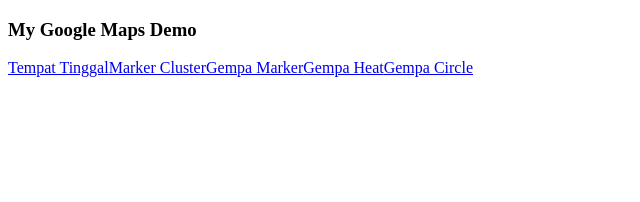
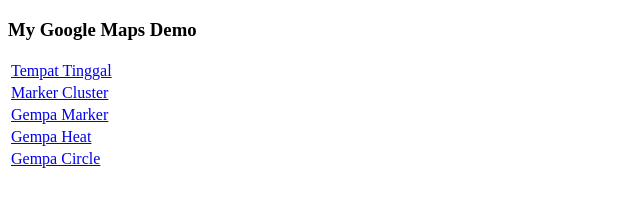
Before and after one commit to L200150094/L200150094.github.io, a plain HTML site: page index.html in a window 1280 px wide. Shown: the whole page, without its empty margins (0-640 px from the left). Drawn offline with Linux system fonts and the light colour scheme.

Commit message:
Update index.html

```diff
--- a/index.html
+++ b/index.html
@@ -6,12 +6,12 @@
 <body>
 <H3>My Google Maps Demo</H3>
 <table>
-<tr><a href="https://github.com/L200150094/L200150094.github.io/blob/master/RumahPesma.html">Tempat Tinggal</a></tr>
-<tr><a href="https://github.com/L200150094/L200150094.github.io/blob/master/MarkerCluster2.html">Marker Cluster</a></tr>
-<tr><a href="https://github.com/L200150094/L200150094.github.io/blob/master/GempaMarker.html">Gempa Marker</a></tr>
-<tr><a href="https://github.com/L200150094/L200150094.github.io/blob/master/GempaHeat.html">Gempa Heat</a></tr>
-<tr><a href="https://github.com/L200150094/L200150094.github.io/blob/master/GempaCircle.html">Gempa Circle</a></tr>
-<tr></tr>
+<tr><td><a href="https://github.com/L200150094/L200150094.github.io/blob/master/RumahPesma.html">Tempat Tinggal</a></td></tr>
+<tr><td><a href="https://github.com/L200150094/L200150094.github.io/blob/master/MarkerCluster2.html">Marker Cluster</a></td></tr>
+<tr><td><a href="https://github.com/L200150094/L200150094.github.io/blob/master/GempaMarker.html">Gempa Marker</a></td></tr>
+<tr><td><a href="https://github.com/L200150094/L200150094.github.io/blob/master/GempaHeat.html">Gempa Heat</a></td></tr>
+<tr><td><a href="https://github.com/L200150094/L200150094.github.io/blob/master/GempaCircle.html">Gempa Circle</a></td></tr>
+<tr><td></td></tr>
 </table>
 </body>
 </html>
```
